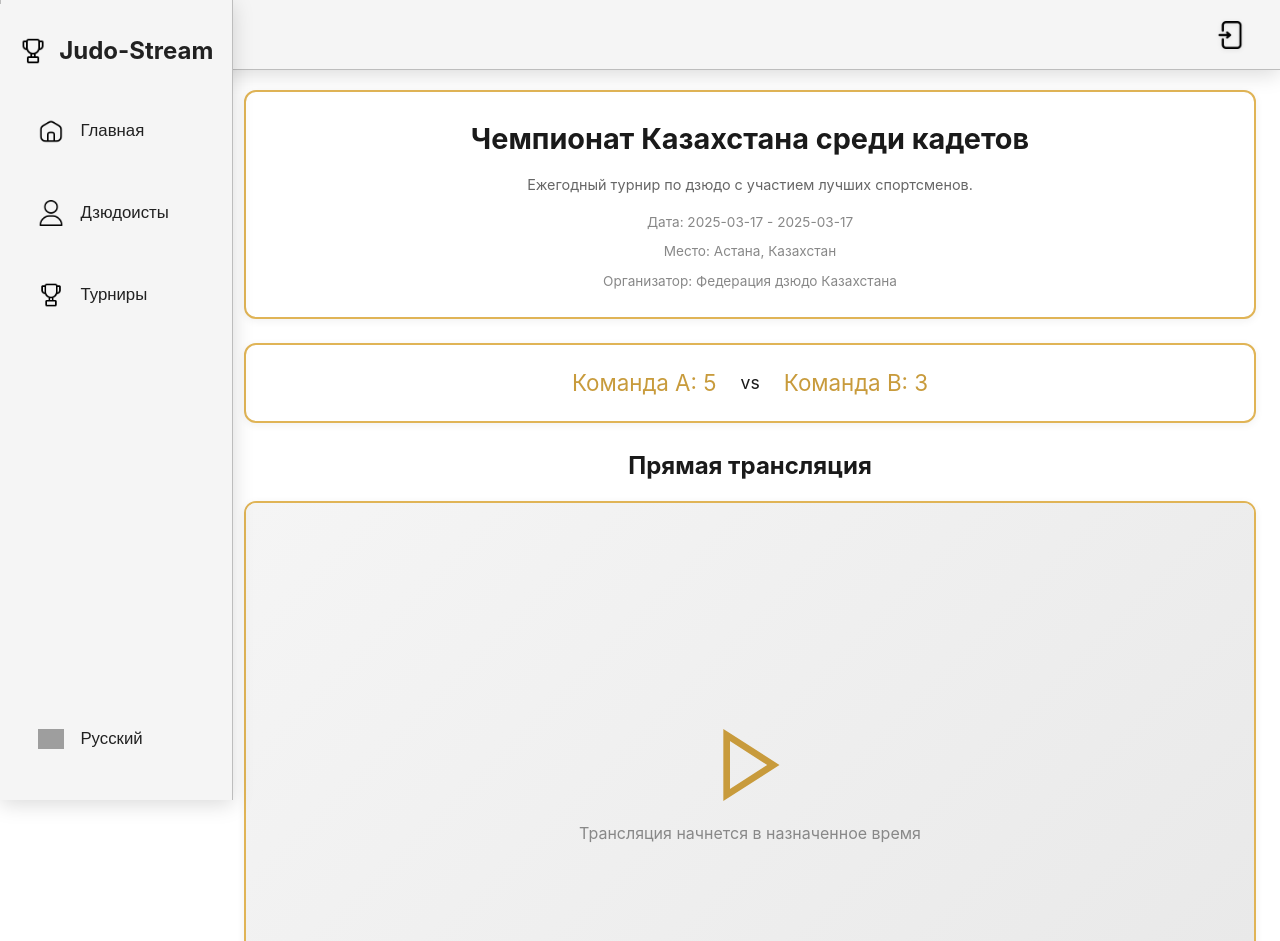
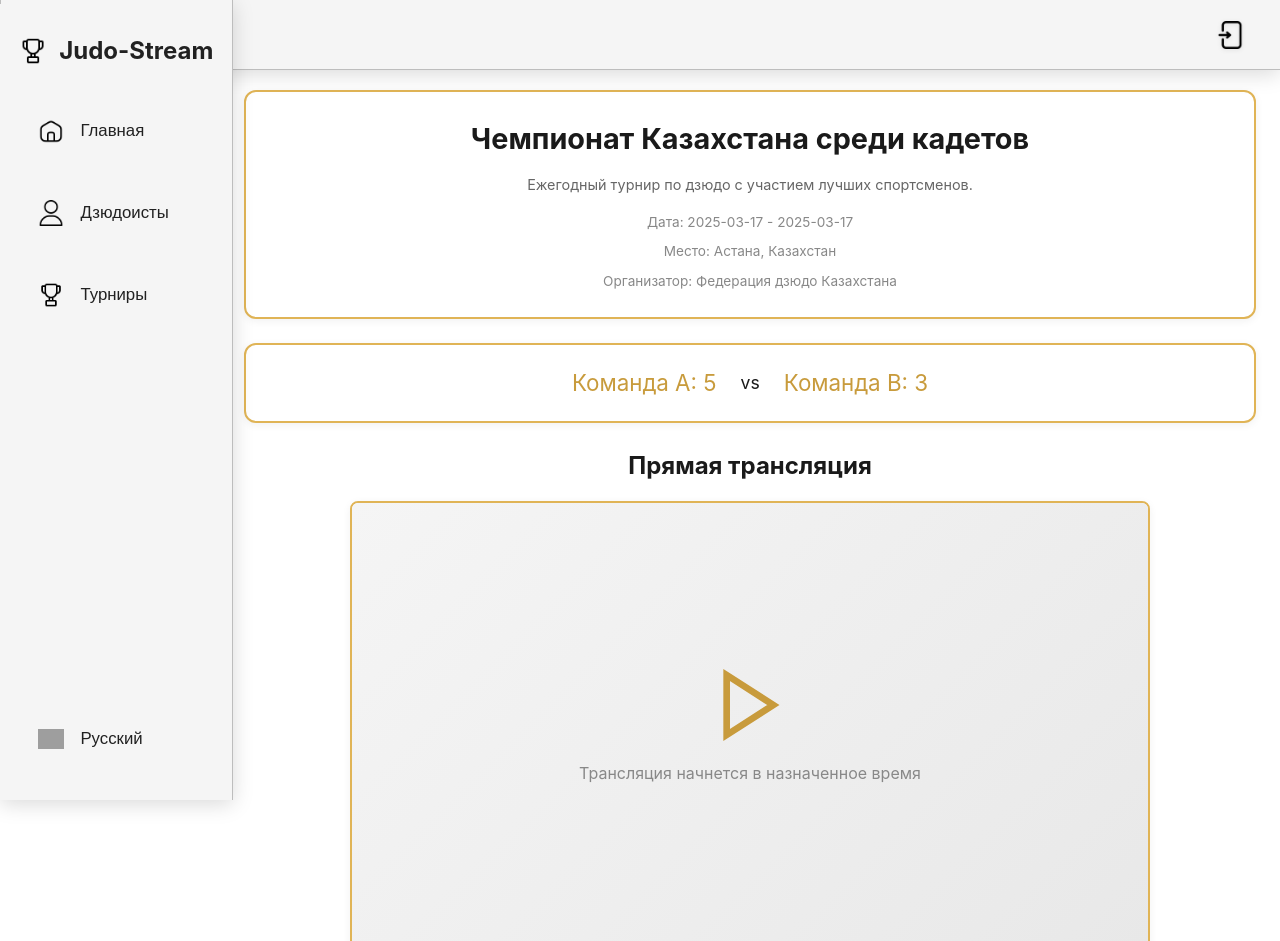
Before and after one commit to Facespamm/JudoTournament, a Vue app in the folder JudoTournamentWeb/: page /tournamentdetails in a window 1280 px wide. Shown: the top 941 px of the page. Built offline with nearby package versions, Linux system fonts and the light colour scheme; grey boxes are pictures that could not be loaded; the HTML template or start-up script is replaced by a standard one.

Commit message:
Update TournamentDetails.vue

```diff
--- a/JudoTournamentWeb/src/components/View/TournamentDetails/TournamentDetails.vue
+++ b/JudoTournamentWeb/src/components/View/TournamentDetails/TournamentDetails.vue
@@ -352,14 +352,15 @@ const resetBracket = () => {
 .stream-player {
   background: white;
   border: 2px solid #e0b456;
-  border-radius: 12px;
+  border-radius: 8px;
   overflow: hidden;
   box-shadow: 0 2px 8px rgba(0, 0, 0, 0.06);
   position: relative;
   aspect-ratio: 16 / 9;
   width: 100%;
+  max-width: 800px;        /* Ограничиваем максимальную ширину */
+  margin: 0 auto;          /* Центрируем */
 }
-
 .video-placeholder {
   display: flex;
   flex-direction: column;
```
